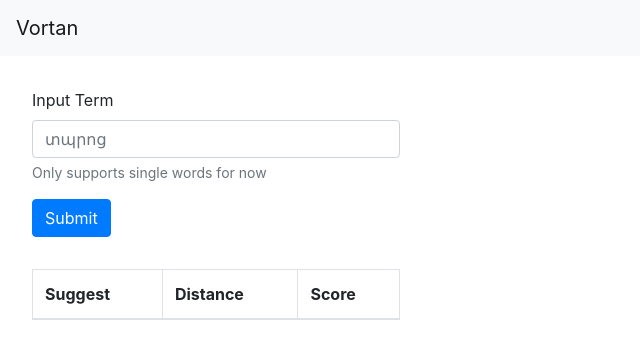
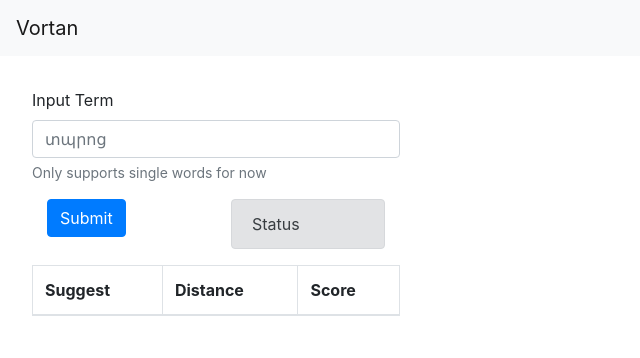
Before and after one commit to DataPoint-Armenia/vortan_demo_site, a React (Create React App) app in the folder frontend/: page / in a window 1280 px wide. Shown: the top 358 px of the page, without its empty margins (0-640 px from the left). Built offline with nearby package versions, Linux system fonts and the light colour scheme.

Commit message:
Add status

```diff
--- a/frontend/src/components/InputForm.jsx
+++ b/frontend/src/components/InputForm.jsx
@@ -2,6 +2,10 @@ import React from "react";
 import Form from 'react-bootstrap/Form';
 import Button from 'react-bootstrap/Button';
 import Table from 'react-bootstrap/Table';
+import Alert from 'react-bootstrap/Alert';
+import Container from 'react-bootstrap/Container';
+import Col from 'react-bootstrap/Col';
+import Row from 'react-bootstrap/Row';
 
 import Results from "./Results"
 
@@ -10,6 +14,8 @@ export const ResultsContext = React.createContext({ results: []})
 const InputForm = () => {
     const [input, getResults] = React.useState("")
     const [results, setResults] = React.useState([])
+    const [alertVariant, setAlertVariant] = React.useState("secondary");
+    const [alertText, setAlertText] = React.useState("Status");
 
     const handleInput = event  => {
         getResults(event.target.value)
@@ -21,6 +27,8 @@ const InputForm = () => {
           "word": input
         }
 
+        setAlertVariant("primary")
+        setAlertText("Loading")
         fetch("https://vortan-api.herokuapp.com/suggest", {
             method: "POST",
             headers: { "Content-Type": "application/json; charset=UTF-8" },
@@ -29,15 +37,21 @@ const InputForm = () => {
             response.json().then((x) => {
                 setResults(x.suggest)
             });
-        })
+            setAlertVariant("success")
+            setAlertText("Success")
+        }).catch((error) => {
+            console.error('Error:', error);
+            setAlertVariant("danger")
+            setAlertText("Error")
+        });
     }
 
     const style = {
         padding: "1em",
     };
     return (
-        <>
-            <Form style={style} onSubmit={handleSubmit}>
+        <div style={style}>
+            <Form onSubmit={handleSubmit}>
                 <Form.Group>
                     <Form.Label>Input Term</Form.Label>
                     <Form.Control type="text" placeholder="տպրոց" onChange={handleInput.bind(this)} />
@@ -45,14 +59,25 @@ const InputForm = () => {
                         Only supports single words for now
                     </Form.Text>
                 </Form.Group>
-                <Button variant="primary" type="submit">
-                    Submit
-                </Button>
+                <Container>
+                    <Row>
+                        <Col>
+                            <Button variant="primary" type="submit">
+                                Submit
+                            </Button>
+                        </Col>
+                        <Col>
+                            <Alert variant={alertVariant}>
+                                {alertText}
+                            </Alert>
+                        </Col>
+                    </Row>
+                </Container>
             </Form>
             <ResultsContext.Provider value={{results}}>
                 <Results />
             </ ResultsContext.Provider>
-        </>
+        </div>
     );
 };
 
--- a/frontend/src/components/Results.jsx
+++ b/frontend/src/components/Results.jsx
@@ -5,12 +5,7 @@ import { ResultsContext } from "./InputForm";
 export default function Results() {
     const { results } = React.useContext(ResultsContext)
 
-    const style = {
-        padding: "1em",
-    };
-
     return (
-        <div style={style}>
         <Table striped bordered hover>
             <thead>
                 <tr>
@@ -29,6 +24,5 @@ export default function Results() {
             ))}
             </tbody>
         </Table>
-        </div>
     )
 }
```
Lines whose indentation alone changed are shown as unchanged.
